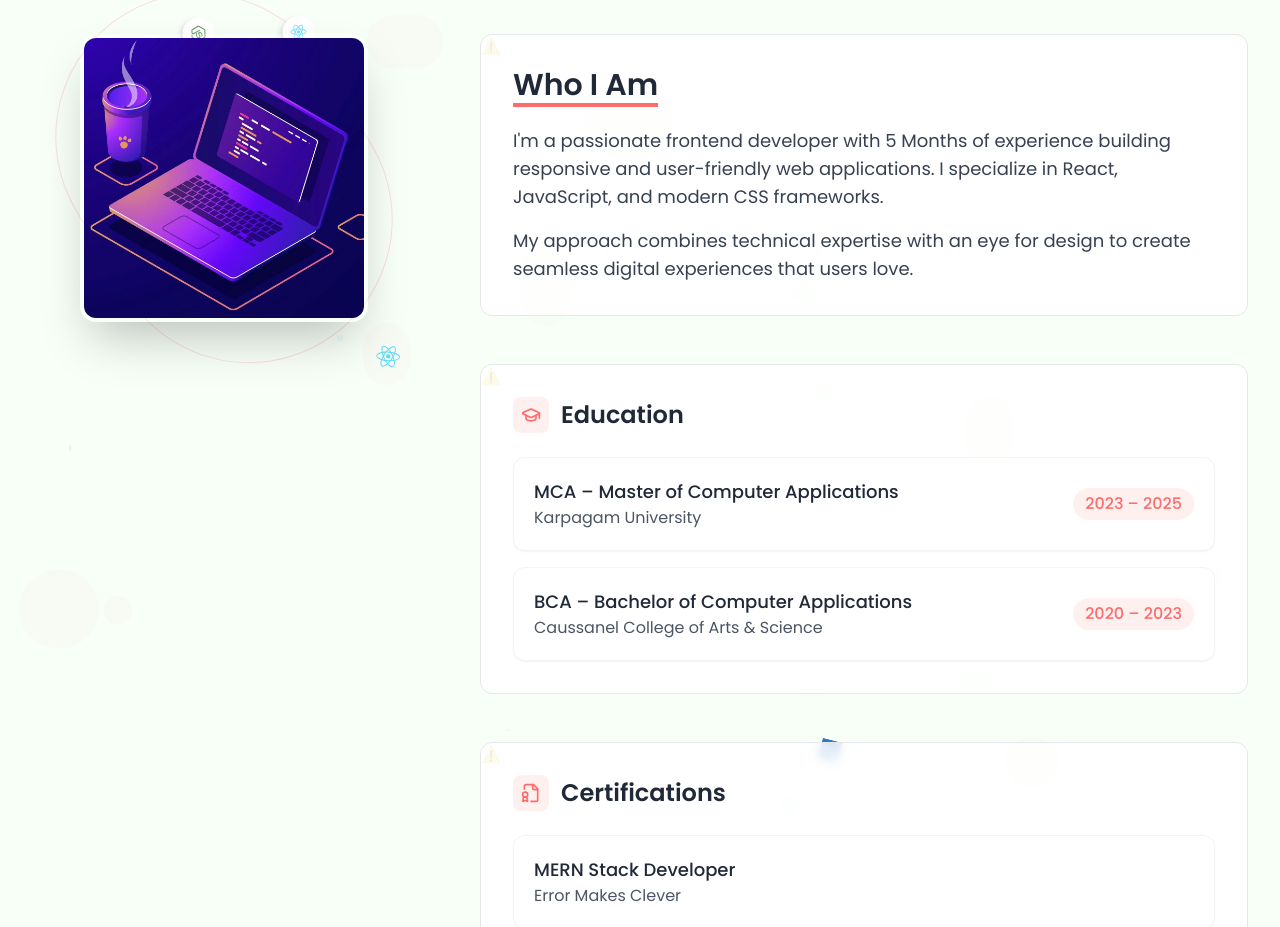
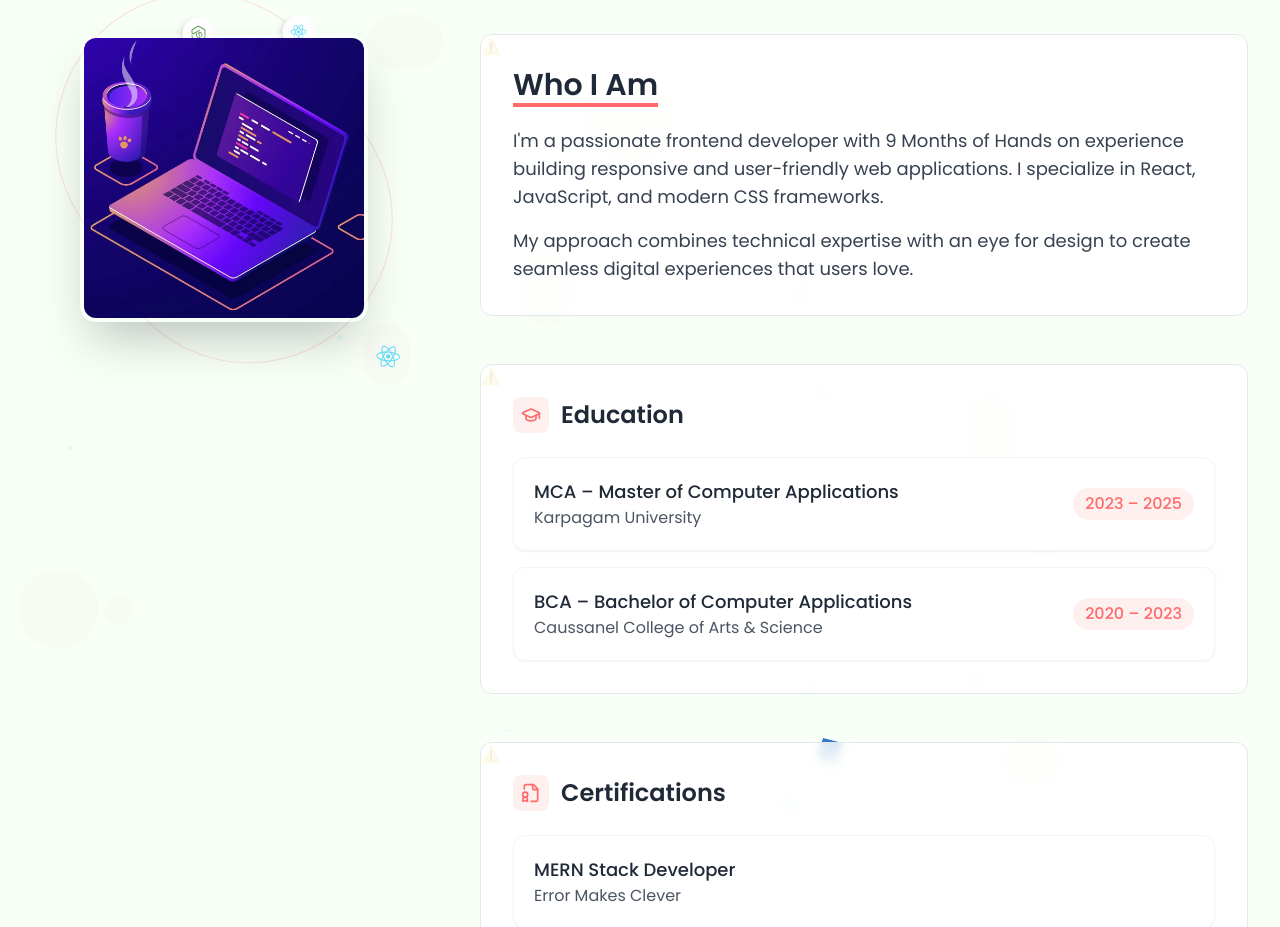
Before and after one commit to AbishekSathiyan/Abishek_Portfolio_Front-End, a React (Create React App) app: page / in a window 1280 px wide. Shown: the part 978-1905 px from the top of the page. Built offline with nearby package versions, Linux system fonts and the light colour scheme; no server answers.

Commit message:
Update About.jsx

```diff
--- a/src/components/About.jsx
+++ b/src/components/About.jsx
@@ -300,7 +300,7 @@ export default function About() {
                   whileInView={{ opacity: 1, x: 0 }}
                   viewport={{ once: true }}
                 >
-                  I'm a passionate frontend developer with 5 Months of experience
+                  I'm a passionate frontend developer with 9 Months of Hands on experience
                   building responsive and user-friendly web applications. I
                   specialize in React, JavaScript, and modern CSS frameworks.
                 </motion.p>
```
